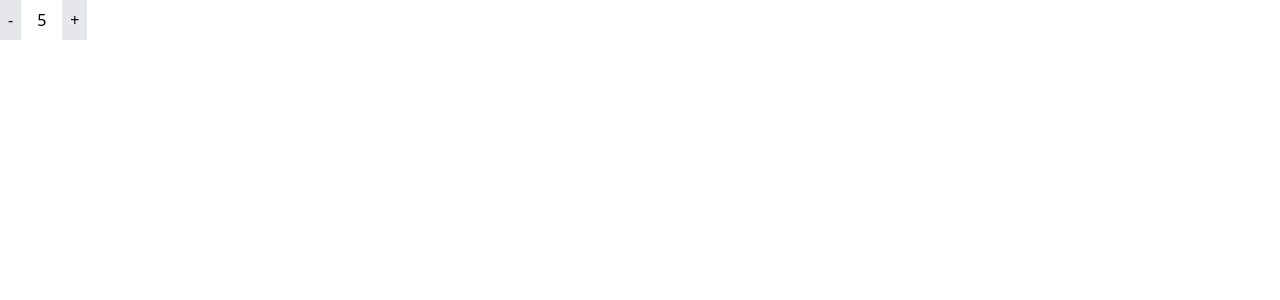
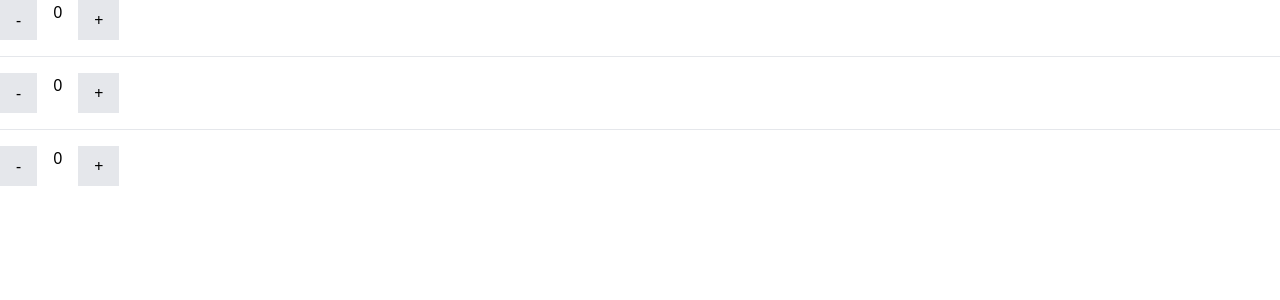
Before and after one commit to earth824/dnc01-react-fundamental, a React (Vite) app: page / in a window 1280 px wide. Shown: the top 300 px of the page. Built offline with nearby package versions, Linux system fonts and the light colour scheme.

Commit message:
object with state

```diff
--- /dev/null
+++ b/src/App-1.tsx
@@ -0,0 +1,148 @@
+import { useState, useId } from 'react';
+
+// { name: string, age: number, dob?: Date }
+
+// type Person = { name: string; age: number; dob?: Date };
+
+export default function App() {
+  const [count, setCount] = useState(0);
+  const [friends, setFriends] = useState<string[]>(['nan', 'oven']);
+  // const [person, setPerson] = useState<Person>({ name: '', age: 0 }); // {} mean: not null and not undefined
+  const [input, setInput] = useState('');
+
+  return (
+    <div className="p-12">
+      {/* controlled component */}
+      <input
+        type="text"
+        className="outline-none border border-gray-200"
+        onChange={(event) => {
+          // event.target ==> element that trigger the event ==> <input />
+          // document.querySelector('input')
+          // console.log(event.target.value);
+          setInput(event.target.value);
+        }}
+        value={input}
+      />
+      <button
+        className="bg-blue-500 px-4 py-2"
+        onClick={() => {
+          // setFriends((prevFriends) => {
+          //   const cloneFriends = [...prevFriends];
+          //   cloneFriends.push('ben');
+          //   return cloneFriends;
+          // });
+          setFriends((prevFriends) => [...prevFriends, input]);
+          setInput('');
+          // setCount(0);
+        }}
+      >
+        Add Friend
+      </button>
+      {friends.map((el) => (
+        <p key={crypto.randomUUID()}>{el}</p>
+      ))}
+    </div>
+  );
+}
+
+// function App() {
+//   const [show, setShow] = useState(true);
+//   return (
+//     <>
+//       <Counter />
+//       {/* <button
+//         className="bg-green-300"
+//         onClick={() => {
+//           setShow(!show);
+//         }}
+//       >
+//         Toggle Counter
+//       </button> */}
+//       {/* {show && <Counter />} */}
+//       {/* Counter() */}
+//     </>
+//   );
+// }
+
+// export default App;
+
+// function Counter() {
+//   // console.log('COUNTER RUN!!!');
+//   // STATE CHANGE ==> COMPONENT RE-RENDER (FUNCTION RE-RUN)
+//   // REACT REACTS TO STATE CHANGE BY RE-RENDERING THE UI
+//   // useState hook
+//   // useState(initialStateValue)
+//   const [count, setCount] = useState(5); // create state: count with initial value equal to 5
+//   // let a = 5;
+//   return (
+//     <div className="space-x-4">
+//       <button className="bg-gray-200 p-2 hover:cursor-pointer">-</button>
+//       {/* <span>{count}</span> */}
+//       <Value data={count} />
+//       {/* Value() */}
+//       <button
+//         className="bg-gray-200 p-2 hover:cursor-pointer"
+//         // onClick={() => {
+//         //   setCount(count + 1);
+//         //   a = a + 1;
+//         // }}
+//         // STATE BATCH UPDATE
+//         onClick={() => {
+//           // setCount(0); // 5+1 !==> 6
+//           setCount(count + 1); // 5+1 !==> 6
+//           // setCount(count + 1); // 5+1 !==> 6
+//           // const result = [];
+//           // setCount((prevCount) => {
+//           //   console.log(prevCount);
+//           //   // result.push()
+//           //   return prevCount + 1;
+//           // }); // 5+1 ==> 6 (tempolary)
+//           // setCount(count + 1);
+//           // console.log(count);
+//           // setCount((prevCount) => {
+//           //   console.log(prevCount);
+//           //   return prevCount + 1;
+//           // }); // 6+1 ==> 7 (tempolary)
+//           // setCount(1);
+//           // console.log(count);
+//           // setCount((prevCount) => prevCount + 1); // 7+1 ==> 8 (tempolary)
+//         }}
+//       >
+//         +
+//       </button>
+//     </div>
+//   );
+// }
+
+// function Value({ data }: { data: number }) {
+//   // console.log('VALUE RUN!!!!');
+//   return <span>{data}</span>;
+// }
+
+// function Counter() {
+//   console.log('COUNTER RUN!!!');
+//   // STATE CHANGE ==> COMPONENT RE-RENDER (FUNCTION RE-RUN)
+//   // REACT REACTS TO STATE CHANGE BY RE-RENDERING THE UI
+//   let currentValue = 5;
+
+//   return (
+//     <div className="space-x-4">
+//       <button className="bg-gray-200 p-2 hover:cursor-pointer">-</button>
+//       <span>{currentValue}</span>
+//       <button
+//         className="bg-gray-200 p-2 hover:cursor-pointer"
+//         onClick={() => {
+//           currentValue = currentValue + 1;
+//           console.log(currentValue);
+//         }}
+//       >
+//         +
+//       </button>
+//     </div>
+//   );
+// }
+
+// const a = [0, 1];
+// const b = [0, 1];
+// console.log(a === b);
--- a/src/App.tsx
+++ b/src/App.tsx
@@ -1,98 +1,29 @@
 import { useState } from 'react';
 
-function App() {
-  const [show, setShow] = useState(true);
+export default function App() {
   return (
-    <>
+    <div>
       <Counter />
-      {/* <button
-        className="bg-green-300"
-        onClick={() => {
-          setShow(!show);
-        }}
-      >
-        Toggle Counter
-      </button> */}
-      {/* {show && <Counter />} */}
-      {/* Counter() */}
-    </>
+      <div className="h-px bg-gray-200 my-4"></div>
+      <Counter />
+      <div className="h-px bg-gray-200 my-4"></div>
+      <Counter />
+    </div>
   );
 }
 
-export default App;
-
 function Counter() {
-  // console.log('COUNTER RUN!!!');
-  // STATE CHANGE ==> COMPONENT RE-RENDER (FUNCTION RE-RUN)
-  // REACT REACTS TO STATE CHANGE BY RE-RENDERING THE UI
-  // useState hook
-  // useState(initialStateValue)
-  const [count, setCount] = useState(5); // create state: count with initial value equal to 5
-  // let a = 5;
+  const [count, setCount] = useState(0);
   return (
-    <div className="space-x-4">
-      <button className="bg-gray-200 p-2 hover:cursor-pointer">-</button>
-      {/* <span>{count}</span> */}
-      <Value data={count} />
-      {/* Value() */}
+    <div className="flex gap-4">
+      <button className="bg-gray-200 px-4 py-2">-</button>
+      <span>{count}</span>
       <button
-        className="bg-gray-200 p-2 hover:cursor-pointer"
-        // onClick={() => {
-        //   setCount(count + 1);
-        //   a = a + 1;
-        // }}
-        // STATE BATCH UPDATE
-        onClick={() => {
-          // setCount(0); // 5+1 !==> 6
-          setCount(count + 1); // 5+1 !==> 6
-          // setCount(count + 1); // 5+1 !==> 6
-          // const result = [];
-          // setCount((prevCount) => {
-          //   console.log(prevCount);
-          //   // result.push()
-          //   return prevCount + 1;
-          // }); // 5+1 ==> 6 (tempolary)
-          // setCount(count + 1);
-          // console.log(count);
-          // setCount((prevCount) => {
-          //   console.log(prevCount);
-          //   return prevCount + 1;
-          // }); // 6+1 ==> 7 (tempolary)
-          // setCount(1);
-          // console.log(count);
-          // setCount((prevCount) => prevCount + 1); // 7+1 ==> 8 (tempolary)
-        }}
+        className="bg-gray-200 px-4 py-2"
+        onClick={() => setCount(count + 1)}
       >
         +
       </button>
     </div>
   );
 }
-
-function Value({ data }: { data: number }) {
-  // console.log('VALUE RUN!!!!');
-  return <span>{data}</span>;
-}
-
-// function Counter() {
-//   console.log('COUNTER RUN!!!');
-//   // STATE CHANGE ==> COMPONENT RE-RENDER (FUNCTION RE-RUN)
-//   // REACT REACTS TO STATE CHANGE BY RE-RENDERING THE UI
-//   let currentValue = 5;
-
-//   return (
-//     <div className="space-x-4">
-//       <button className="bg-gray-200 p-2 hover:cursor-pointer">-</button>
-//       <span>{currentValue}</span>
-//       <button
-//         className="bg-gray-200 p-2 hover:cursor-pointer"
-//         onClick={() => {
-//           currentValue = currentValue + 1;
-//           console.log(currentValue);
-//         }}
-//       >
-//         +
-//       </button>
-//     </div>
-//   );
-// }
```
